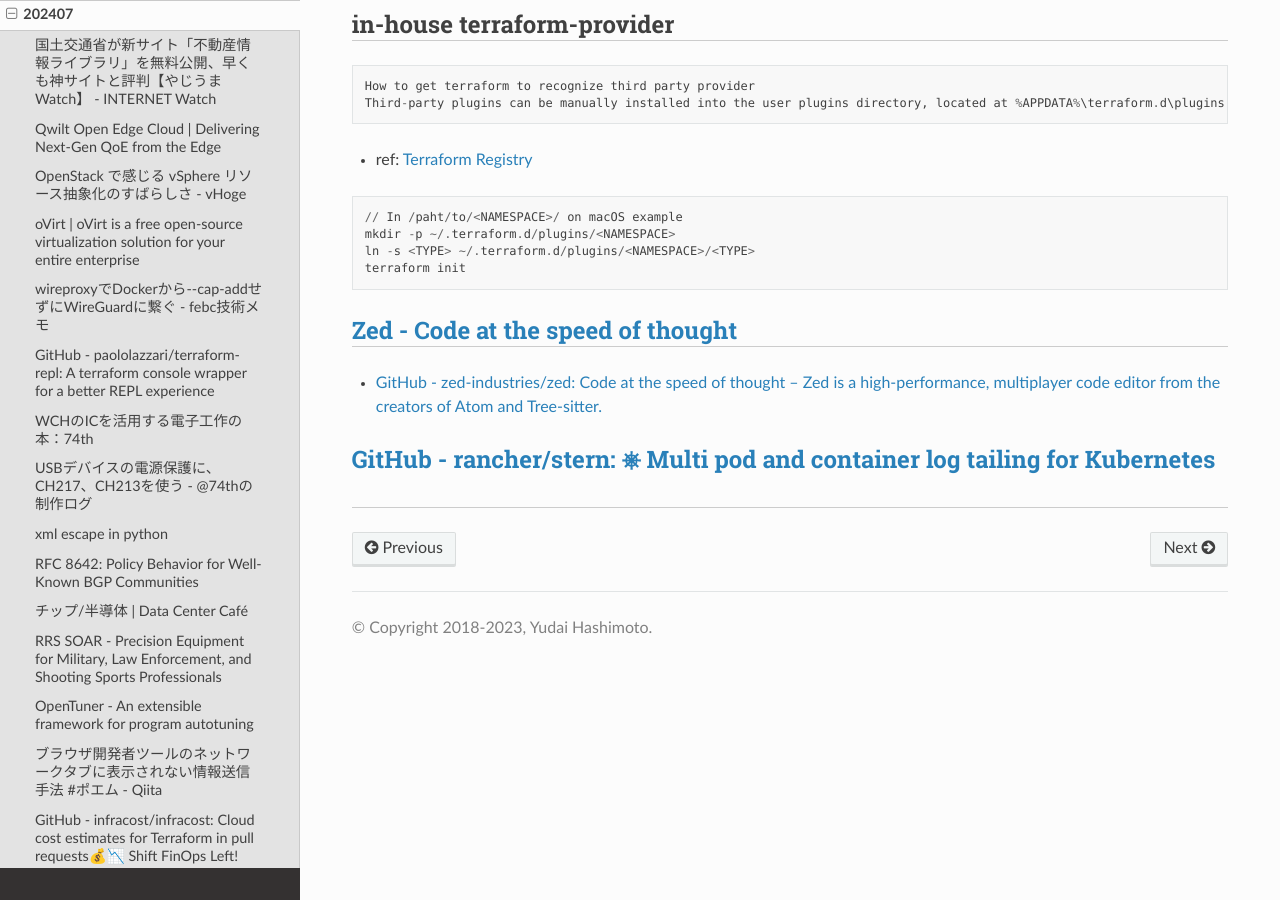
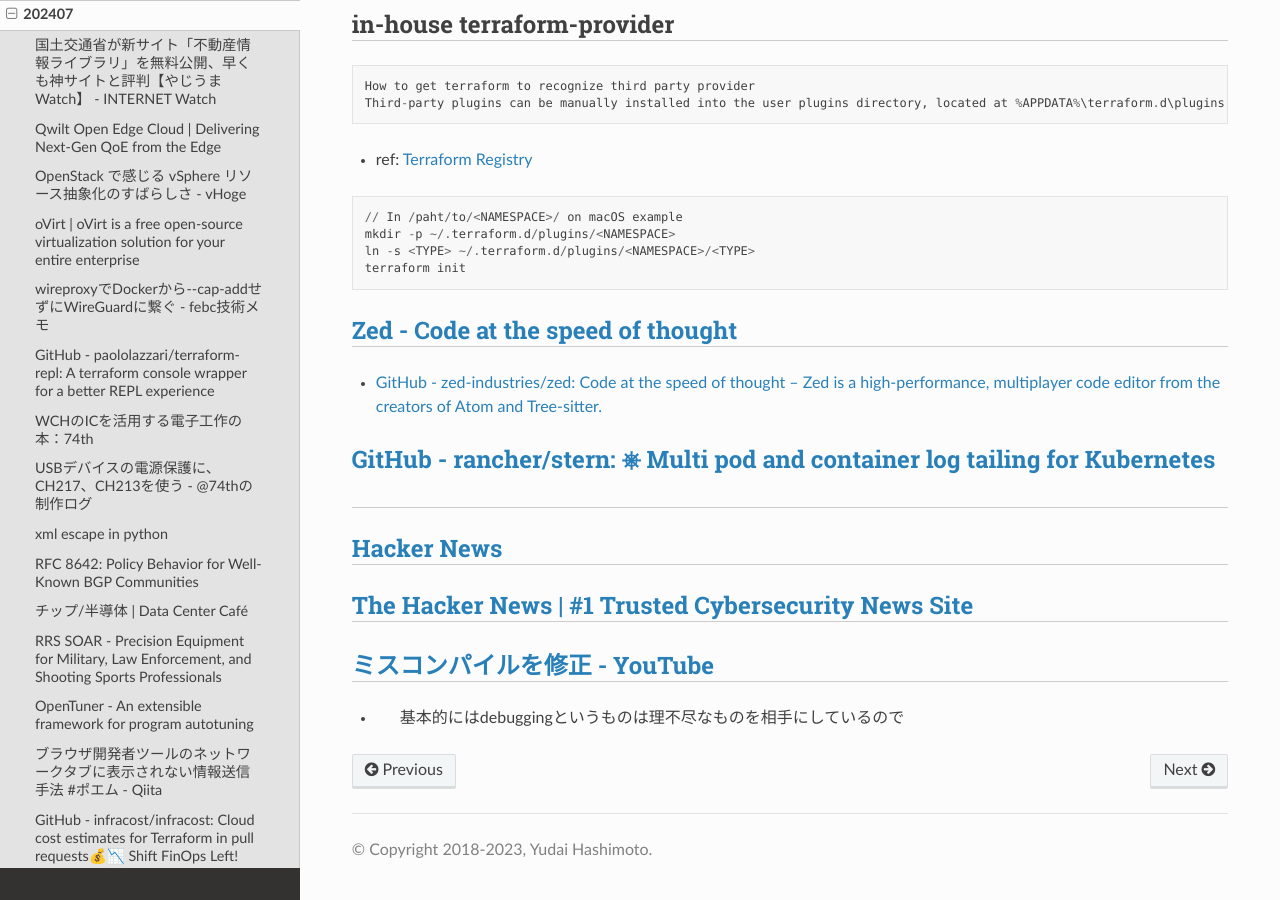
Before and after one commit to jp7fkf/JP7FKF-Warehouse, a Sphinx documentation site: the page built from source/dialy/202407.md, in a window 1280 px wide and 900 px high, scrolled down 1960 px. Built offline with Sphinx 7.4.7 and the Read the Docs theme 2.0.0, drawn with Linux system fonts in a browser that asks for light colours.

Commit message:
2024-07-28 22:38:10 JST

```diff
--- a/source/dialy/202407.md
+++ b/source/dialy/202407.md
@@ -71,3 +71,10 @@ terraform init
 - [GitHub - zed-industries/zed: Code at the speed of thought – Zed is a high-performance, multiplayer code editor from the creators of Atom and Tree-sitter.](https://github.com/zed-industries/zed)
 
 ## [GitHub - rancher/stern: ⎈ Multi pod and container log tailing for Kubernetes](https://github.com/rancher/stern)
+
+## [Hacker News](https://news.ycombinator.com/)
+
+## [The Hacker News | #1 Trusted Cybersecurity News Site](https://thehackernews.com/)
+
+## [ミスコンパイルを修正 - YouTube](https://www.youtube.com/live/AqSRxb-iEdY?si=In6F3D3a2xX5I-iO&t=5931)
+- >基本的にはdebuggingというものは理不尽なものを相手にしているので
```
